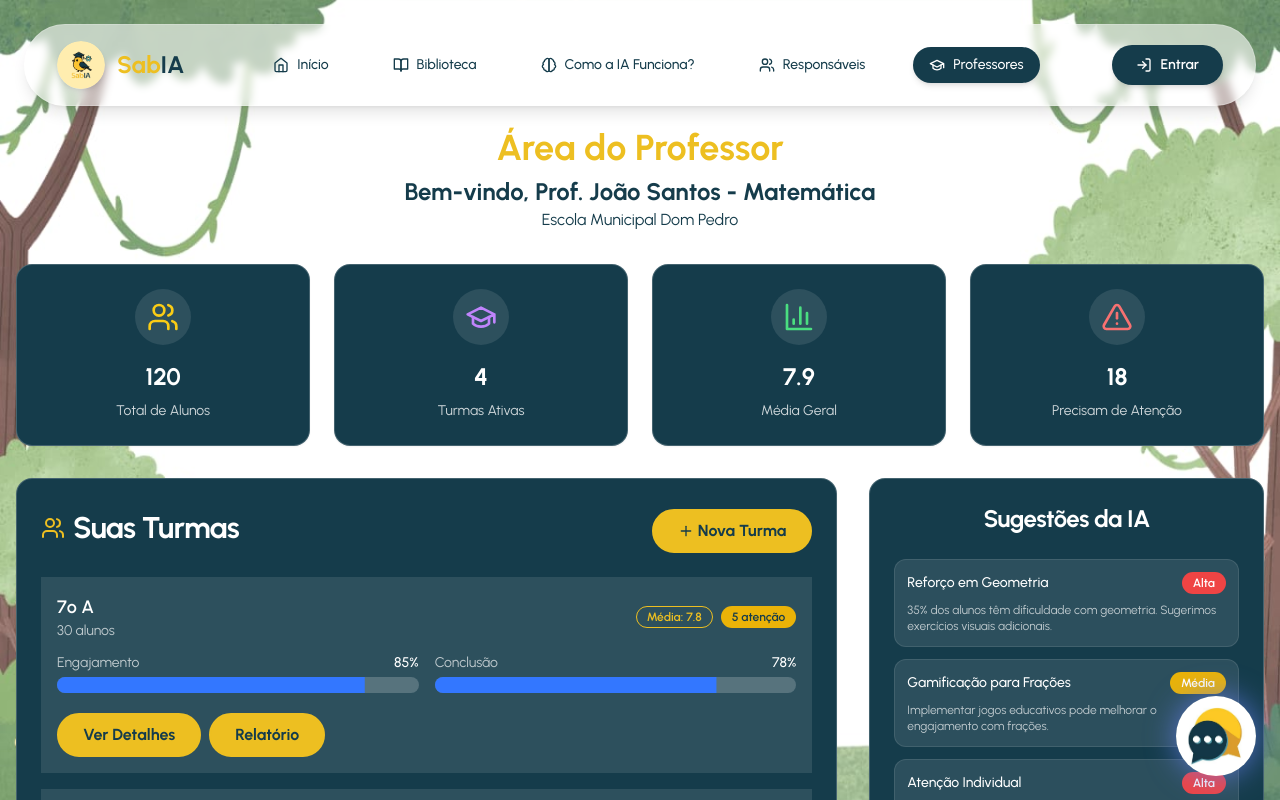
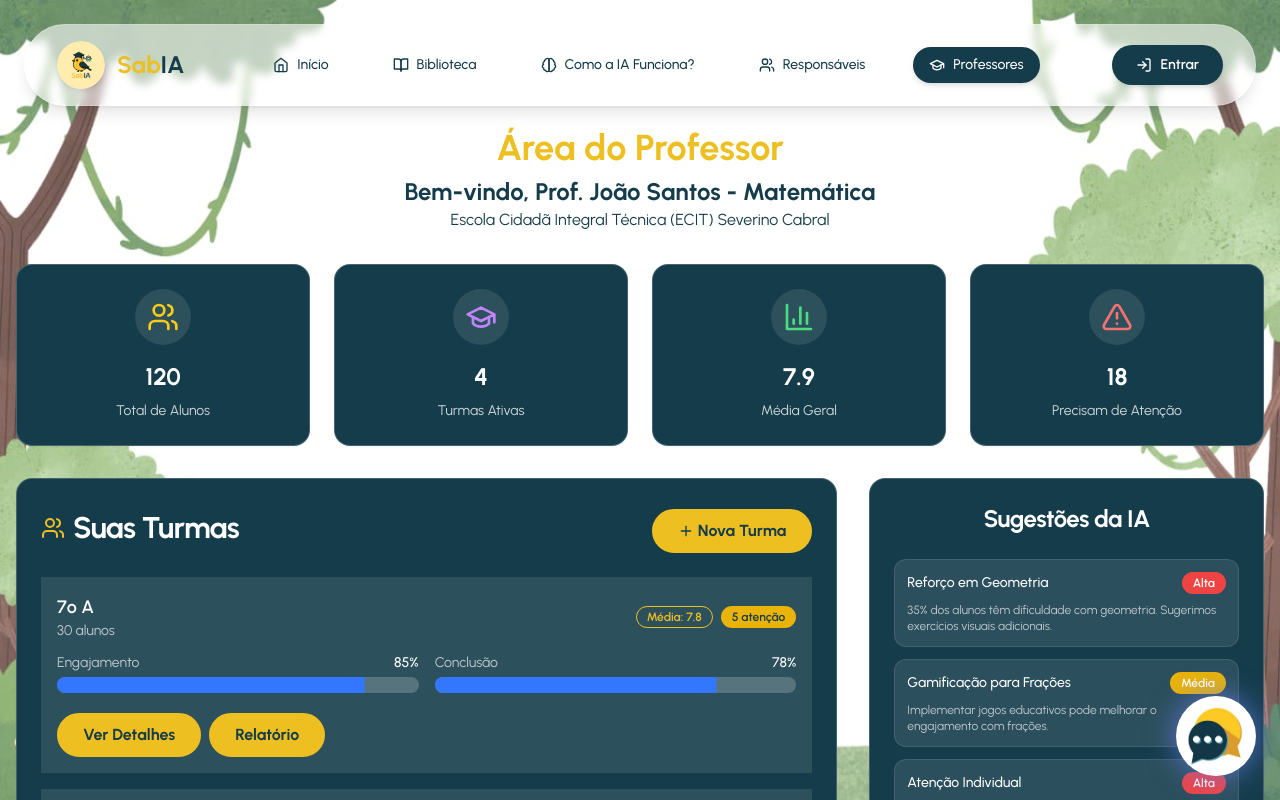
Before and after one commit to marcusmarinhob/MemorIA, a React (Vite) app: page /teacher in a window 1280 px wide. Shown: the top 800 px of the page. Built offline with nearby package versions, Linux system fonts and the light colour scheme.

Commit message:
Ajuste de dado da escola

```diff
--- a/src/pages/TeacherArea.jsx
+++ b/src/pages/TeacherArea.jsx
@@ -16,7 +16,7 @@ const TeacherArea = () => {
       teacher: {
         name: "Prof. João Santos",
         subject: "Matemática",
-        school: "Escola Municipal Dom Pedro",
+        school: "Escola Cidadã Integral Técnica (ECIT) Severino Cabral",
         totalStudents: 120,
         activeClasses: 4,
       },
```
